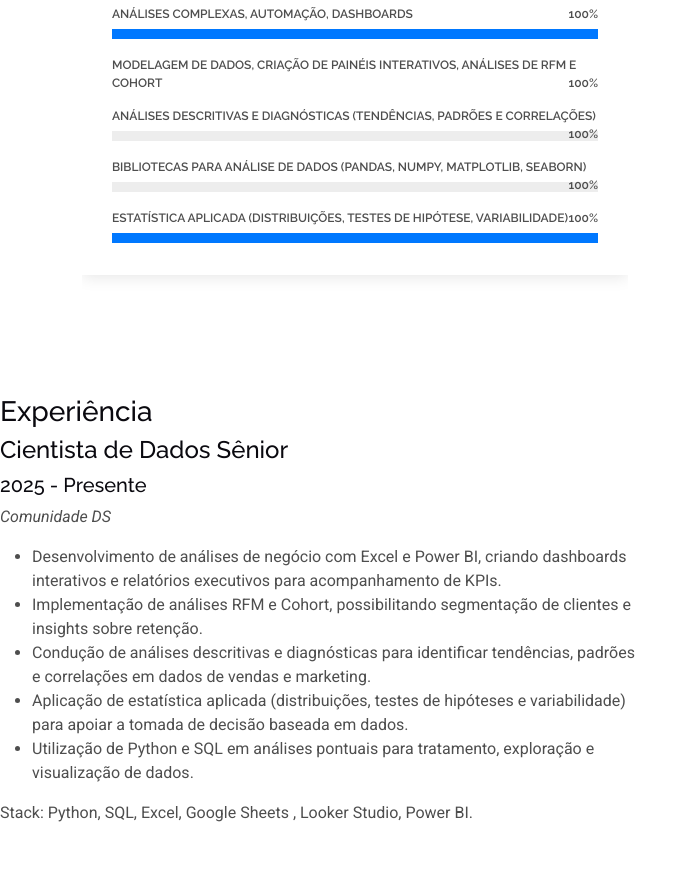
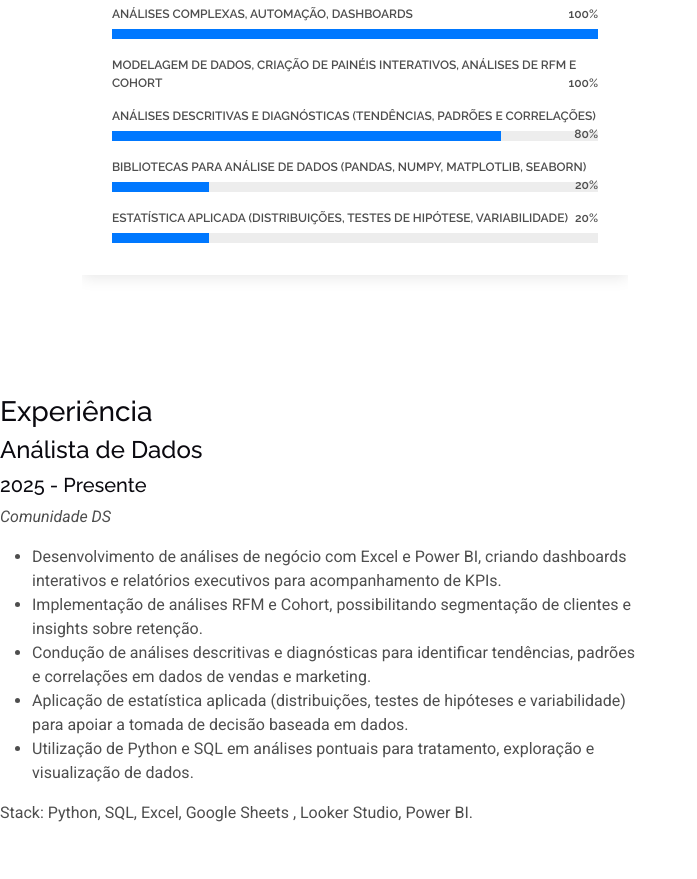
Before and after one commit to Ricksooon/projeto-de-portifolio, a plain HTML site: page index.html in a window 1280 px wide. Shown: the part 3020-3899 px from the top of the page, without its empty margins (0-697 px from the left). Drawn offline with Linux system fonts and the light colour scheme.

Commit message:
Update index.html

```diff
--- a/index.html
+++ b/index.html
@@ -231,28 +231,25 @@ Meu foco é a definição de métricas e KPIs, aplicando as quatro etapas da An
                     </div><!-- End Skills Item -->
 
                      <div class="progress">
-                      <span class="skill"><span>Análises Descritivas e Diagnósticas (tendências, padrões e correlações)</span> <i class="val">100%</i></span>
+                      <span class="skill"><span>Análises Descritivas e Diagnósticas (tendências, padrões e correlações)</span> <i class="val">80%</i></span>
                       <div class="progress-bar-wrap">
-                        <div class="progress-bar" role="progressbar" aria-valuenow="100" aria-valuemin="0" aria-valuemax="100"></div>
+                        <div class="progress-bar" role="progressbar" aria-valuenow="80" aria-valuemin="0" aria-valuemax="100"></div>
                       </div>
                     </div><!-- End Skills Item -->
 
                     <div class="progress">
-                      <span class="skill"><span>bibliotecas para análise de dados (Pandas, NumPy, Matplotlib, Seaborn)</span> <i class="val">100%</i></span>
+                      <span class="skill"><span>bibliotecas para análise de dados (Pandas, NumPy, Matplotlib, Seaborn)</span> <i class="val">20%</i></span>
                       <div class="progress-bar-wrap">
-                        <div class="progress-bar" role="progressbar" aria-valuenow="100" aria-valuemin="0" aria-valuemax="100"></div>
+                        <div class="progress-bar" role="progressbar" aria-valuenow="20" aria-valuemin="0" aria-valuemax="100"></div>
                       </div>
                     </div><!-- End Skills Item -->
 
                        <div class="progress">
-                      <span class="skill"><span>Estatística aplicada (distribuições, testes de hipótese, variabilidade)</span> <i class="val">100%</i></span>
+                      <span class="skill"><span>Estatística aplicada (distribuições, testes de hipótese, variabilidade)</span> <i class="val">20%</i></span>
                       <div class="progress-bar-wrap">
-                        <div class="progress-bar" role="progressbar" aria-valuenow="100" aria-valuemin="0" aria-valuemax="100"></div>
+                        <div class="progress-bar" role="progressbar" aria-valuenow="20" aria-valuemin="0" aria-valuemax="100"></div>
                       </div>
                     </div><!-- End Skills Item -->
-
-
-
                   </div>
               </div>
             </div>
@@ -267,7 +264,7 @@ Meu foco é a definição de métricas e KPIs, aplicando as quatro etapas da An
           <div class="col-lg-6" data-aos="fade-up" data-aos-delay="200">
             <h3 class="resume-title">Experiência</h3>
             <div class="resume-item">
-              <h4>Cientista de Dados Sênior</h4>
+              <h4>Análista de Dados </h4>
               <h5>2025 - Presente</h5>
               <p><em>Comunidade DS</em></p>
               <ul>
```
